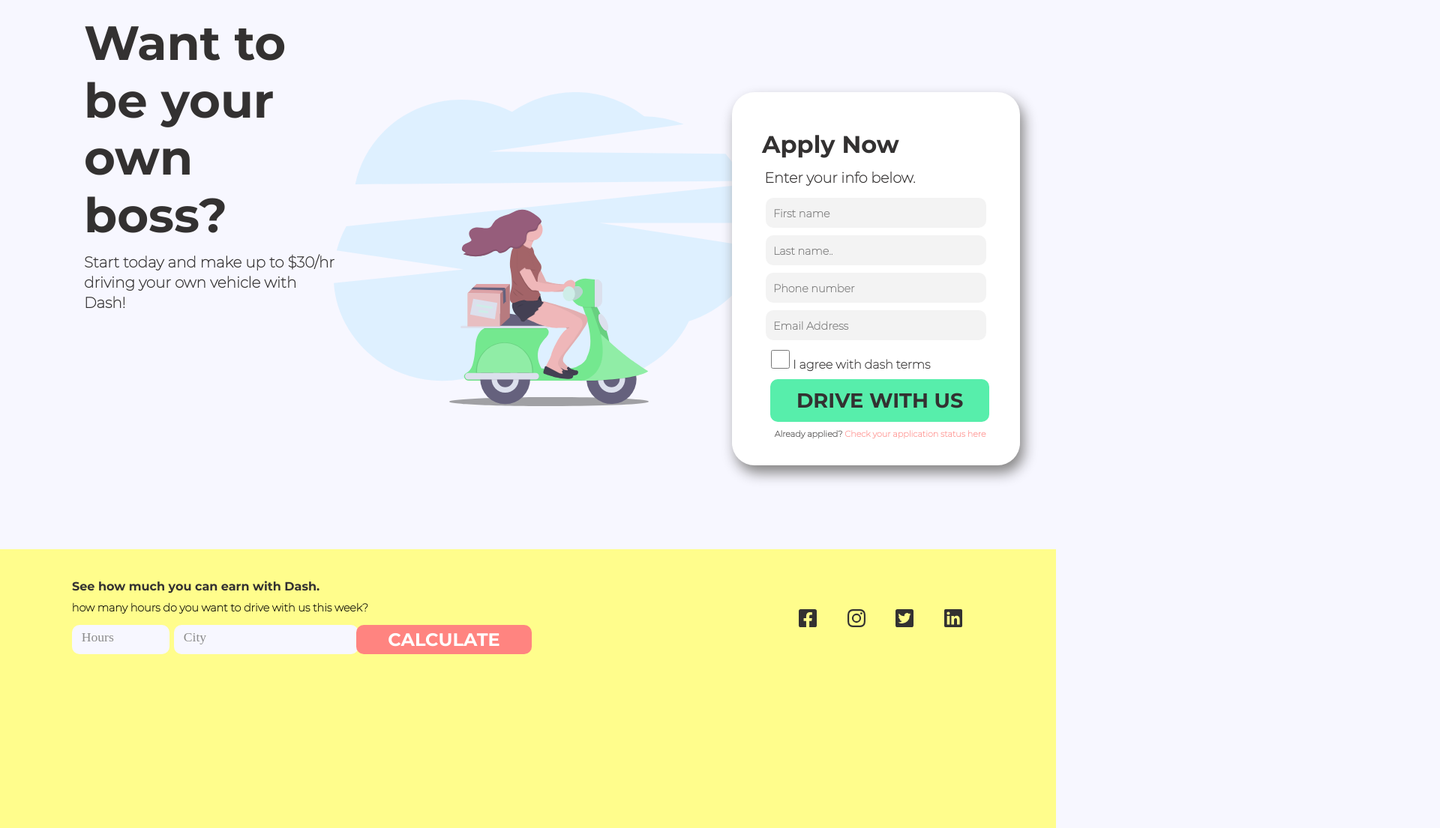
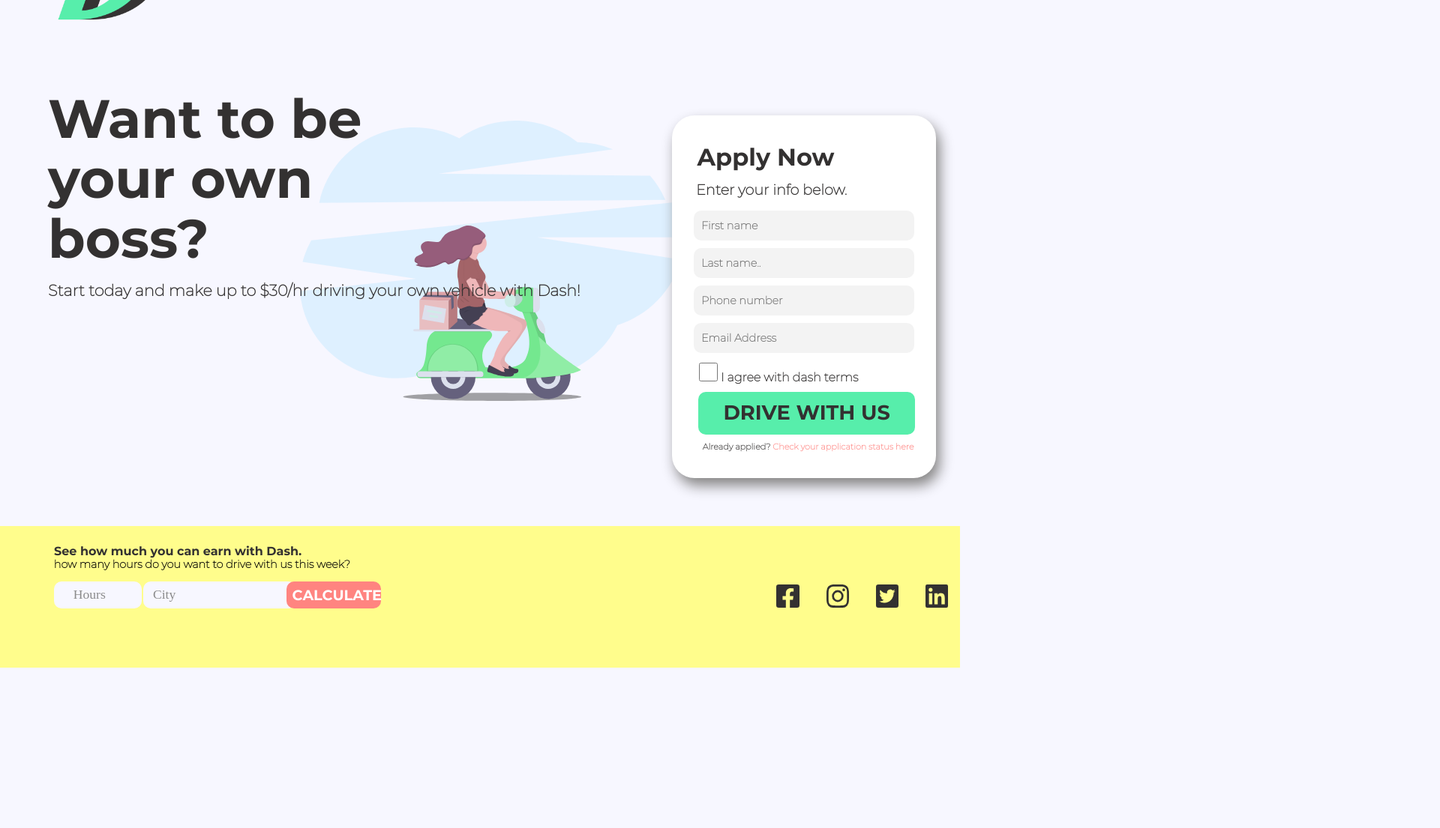
Before and after one commit to munshat1209/munshat1209.github.io, a plain HTML site: page index.html in a window 1280 px wide. Shown: the part 168-1273 px from the top of the page at 75% size, 1920 px wide, since content can reach past the window. After the commit the page ends 1196 px from the top, so only its background shows below. Drawn offline with Linux system fonts and the light colour scheme; a web font is replaced by a local one.

Commit message:
Creates index.html & style.css

```diff
--- a/index.html
+++ b/index.html
@@ -12,11 +12,13 @@
     <div class="wrapper">
         <header>
             <!-- The logo image added on the top of the page and the headings-->
-            <img src="/images/logo/logo.png" alt="DLogo">
+            <div class="logo">
+                <img src="/images/logo/logo.png" alt="DLogo">
 
-            <h1>Want to be your own boss?</h1>
+                <h1>Want to be your own boss?</h1>
 
-            <h2>Start today and make up to $30/hr driving your own vehicle with Dash!</h2>
+                <h2>Start today and make up to $30/hr driving your own vehicle with Dash!</h2>
+            </div>
         </header>
         <!--The image of the scooter was added in the page-->
         <div class="picture">
--- a/style.css
+++ b/style.css
@@ -27,13 +27,13 @@
 .wrapper {
     margin: 0 auto;
     width: 100%;
-    padding: 2rem;
 }
 
 /* Rezied the logo image at the top of the page*/
-img {
+div.logo img {
     max-width: 40%;
     height: auto;
+    padding: 2rem;
 }
 
 /* Headings of the Landing page*/
@@ -43,24 +43,25 @@
     margin-top: 1.5rem;
     color: #333131;
     line-height: 5.5rem;
-    padding: 1rem;
+    padding: 2.5rem;
 }
 
 h2 {
     font-family: Montserrat-Thin;
     font-weight: bold;
-    font-size: 2rem;
+    font-size: 1.8rem;
     line-height: 2.5rem;
     color: #333131;
-    margin-top: -2.5rem;
-    padding: 1rem;
+    margin-top: -8rem;
+    padding: 2.5rem;
 }
 
 /* Resized the scooter image to be adjusted on the mobile screen*/
 div.picture {
-    width: 1000px;
+    width: 90%;
     height: auto;
-    margin-top: -1.6rem;
+    margin-top: -4.5rem;
+    padding: 1rem;
 }
 
 /* Created the 'Apply Now' form with specific details*/
@@ -69,26 +70,26 @@
     width: 75%;
     border-radius: 30px;
     box-shadow: 5px 10px 18px rgb(133, 132, 132);
-    padding: 2rem;
+    padding: 1rem;
     margin-top: 1.5rem;
     font-family: Montserrat-Thin;
     font-size: 1.1rem;
     color: #333131;
     font-weight: bold;
+    margin-left: 2.5rem;
 }
 
 /* Both headings of the form */
 .form h1 {
-    font-size: 3.1rem;
-    text-align: left;
-    margin-top: -2.5rem;
+    font-size: 2.7rem;
+    margin-top: -3rem;
 }
 
 h3 {
     font-family: Montserrat-Thin;
     font-size: 1.2rem;
-    margin-top: -3rem;
-    margin-left: 0.7rem;
+    margin-top: -5rem;
+    margin-left: 2rem;
 }
 
 /* Used boxes to create a form by using flexbox*/
@@ -148,7 +149,6 @@
 .statement {
     margin-left: 0.7rem;
     margin-top: -2rem;
-    margin-bottom: -1rem;
 }
 .answer {
     color: #ff8480;
@@ -157,9 +157,7 @@
 /*Footer section */
 footer {
     background-color: #fffd8c;
-    width: 95%;
-    padding: 1rem;
-    margin-top: 2rem;
+    margin-top: 6rem;
 }
 
 /*Headings of the footer section*/
@@ -242,46 +240,45 @@
 
 /*****************************TABLET VIEW *************************/
 @media only screen and (min-width: 600px) {
-    .wrapper {
-        padding: 5rem;
-    }
 
     /* Resized the logo along with the tablet screen*/
-    img {
+    div.logo img {
         max-width: 15%;
         height: auto;
     }
 
     /* Adjusted the alignment of the headings*/
     h1 {
-        padding-right: 12rem;
-        margin-top: -0.5rem;
+        margin-top: -4rem;
         line-height: 5.9rem;
     }
 
     h2 {
         font-size: 1.55rem;
-        padding-right: 12rem;
         line-height: 2rem;
-        margin-top: -4rem;
+        margin-top: -7rem;
     }
 
     /* Increased the size of scooter image in the middle of the page*/
     div.picture {
-        width: 370%;
+        width: 55%;
         height: auto;
-        margin-left: 6rem;
-        margin-top: -3.5rem;
+        margin-left: 8rem;
+        margin-top: -6rem;
     }
 
     /* Fixed the texts and alignment of each box of the form */
+    .form {
+        margin-left: 4rem;
+    }
+
     .form h1 {
-        font-size: 2.5rem;
+        font-size: 2.3rem;
     }
 
     h3 {
-        font-size: 2rem;
-        margin-top: -3.5rem;
+        font-size: 1.7rem;
+        margin-top: -5rem;
     }
 
     .boxes {
@@ -290,17 +287,17 @@
     }
 
     button[type=button] {
-        width: 96%;
+        width: 95%;
     }
 
     .statement {
         text-align: center;
+        font-size: 1rem;
     }
 
     /* Decreased the font sizes to adject along with footer section*/
     footer {
-        width: 100%;
-        margin-top: 3rem;
+        margin-top: 5rem;
         padding: 2.5rem;
         padding-bottom: 10rem;
     }
@@ -320,18 +317,18 @@
         grid-template-columns: repeat(5 , 1fr);
         grid-template-areas:
         "one two two three three";
-        grid-gap: 0px;
+        grid-gap: 20px;
     }
 
     /*Fixed the boxes to be in same size*/
     .block {
-        padding: 6px 0;
-        width: 75%;
+        padding: 7px 0;
     }
 
     .blocks .block:nth-child(1) {
-        text-align: left;
-        padding-left: 0.8rem;
+        text-align: right;
+        padding-right: 3rem;
+        padding-left: 1rem;
         margin-bottom: 4rem;
     }
 
@@ -341,56 +338,54 @@
     }
 
     .blocks .block:nth-child(3) {
-        margin-left: -3.3rem;
+        margin-left: -0.5rem;
         margin-top: 0rem;
-        font-size: 1.5rem;
+        font-size: 1.4rem;
         margin-bottom: 4rem;
         cursor: pointer;
     }
 
     /* Adjusted icons to be aligned with the section of the footer*/
     .media-tags {
-        margin-left: 9rem;
-        margin-top: -11rem;
+        margin-left: 7rem;
+        margin-top: -9rem;
         width: 300px;
         height: auto;
     }
-
-
 }
 
 /*************************DESKTOP VIEW*****************************/
 @media only screen and (min-width: 850px) {
-    .wrapper {
-        padding: 6rem;
-    }
 
     /*Resized the logo to adjust along with desktop screen*/
-    img {
-        max-width: 8%;
+    div.logo img {
+        max-width: 12%;
         height: auto;
-        margin-top: -5rem;
+        padding: 4rem;
     }
     /*Headings are decreased and aligned */
     h1 {
-        font-size: 4rem;
-        padding-right: 60rem;
-        line-height: 4.8rem;
-        margin-top: 3rem;
+        font-size: 4.5rem;
+        line-height: 5rem;
+        padding: 4rem;
+        padding-right: 48rem;
+        margin-bottom: -2rem;
     }
 
     h2 {
-        font-size: 1.25rem;
-        padding-right: 58rem;
+        font-size: 1.3rem;
         line-height: 1.7rem;
+        padding: 4rem;
+
+
     }
 
     /* Increased the scooter image and set it at back of the form */
     div.picture {
-        width: 560%;
+        width: 40%;
         height: auto;
-        margin-left: 21.8rem;
-        margin-top: -15.5rem;
+        margin-left: 24rem;
+        margin-top: -21.1rem;
         position: absolute;
         z-index: -1;
     }
@@ -398,21 +393,22 @@
     /* Resized the form and fixed the details*/
     .form {
         width: 25%;
-        margin-left: 55rem;
+        margin-left: 56rem;
         margin-top: -20.5rem;
         font-size: 1rem;
     }
 
     .form h1 {
         font-size: 2rem;
-        text-align: left;
         padding: 0.5rem;
         margin-top: -0.5rem;
+        margin-left: 0.6rem;
     }
 
     h3 {
         font-size: 1.2rem;
-        margin-top: -2.2rem;
+        margin-top: 1rem;
+        margin-left: 1rem;
     }
 
     .boxes {
@@ -432,19 +428,16 @@
     .statement {
         text-align: center;
         font-size: 0.7rem;
-        margin-top: -0.1rem;
     }
 
     /* Decreased the font sizes to adject along with footer section*/
     footer {
-        margin-top: 1rem;
-        padding: 4rem;
-        padding-bottom: 15rem;
+        margin-top: 4rem;
+        padding-bottom: 5rem;
     }
 
     footer h1 {
         font-size: 1rem;
-        margin-top: -3.5rem;
     }
 
     footer h3 {
@@ -453,15 +446,20 @@
 
     /*Aligned all blocks in one row at left corner of the footer section*/
     .block {
-        width: 48%;
+        width: 25%;
     }
 
     .blocks .block:nth-child(2) {
-        margin-left: -6.7rem;
+        margin-left: -7rem;
+        padding-right: 5rem;
     }
 
     .blocks .block:nth-child(3) {
-        margin-left: -21.9rem;
+        margin-left: -24rem;
+        font-size: 1.2rem;
+        padding-left: 0.5rem;
+        padding-right: 0.5rem;
+
     }
 
     /*Used flex to shift at the left corner of the footer section*/
@@ -469,6 +467,6 @@
         display: flex;
         margin-left: 60rem;
         justify-content: space-evenly;
-        margin-top: -13rem;
+        margin-top: -15.5rem;
     }
 }
```
